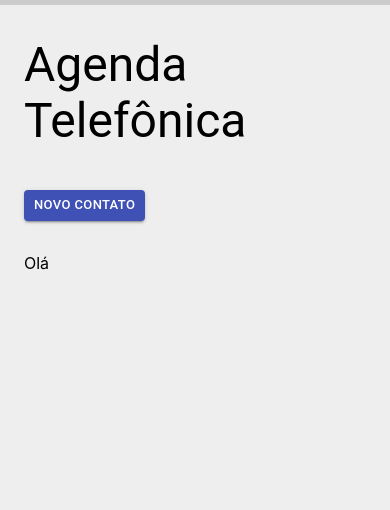
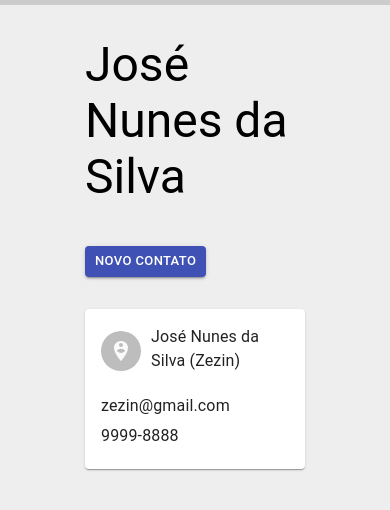
Before and after one commit to neliofrazao/phone-book, a React (Create React App) app: page /phone-detail/1 in a window 390 px wide. Shown: the top 510 px of the page. Built offline with nearby package versions, Linux system fonts and the light colour scheme; data requests are answered from the project's data file; the HTML template or start-up script is replaced by a standard one.

Commit message:
feat(PhoneDetail): get data from api anda apply in PhoneDetail context

```diff
--- a/src/container/PhoneBook/PhoneBook.js
+++ b/src/container/PhoneBook/PhoneBook.js
@@ -41,6 +41,10 @@ class PhoneBook extends Component {
   render() {
     return(
       <MainTemplate>
+        {this.state.isLoading ? (
+          <Loading />
+        ) : (
+          <>
             <AppHeader title="Agenda Telefônica" >
               <Button
                 variant="contained"
@@ -51,14 +55,12 @@ class PhoneBook extends Component {
                 Novo Contato
               </Button>
             </AppHeader>
-        {this.state.isLoading ? (
-          <Loading />
-        ) : (
             <PhoneList
               phones={this.state.phoneList}
               handlePhoneDetail={this.handlePhoneDetail}
               handleDeletePhone={this.handleDeletePhone}
             />
+          </>
         )}
       </MainTemplate>
     )
--- a/src/container/PhoneDetail/PhoneDetail.js
+++ b/src/container/PhoneDetail/PhoneDetail.js
@@ -1,9 +1,11 @@
 import React, { Component } from 'react'
 import { axios } from '../../util'
-import { Button } from '@material-ui/core'
+import { Avatar, Button, Grid, Paper, Typography } from '@material-ui/core'
+import {  PersonPinCircle, PhoneAndroidRounded } from '@material-ui/icons'
 import AppHeader from '../../component/AppHeader/AppHeader';
 import MainTemplate  from '../../template/MainTemplate'
 import Loading from '../../shared/Loading'
+import './PhoneDetail.styles.css'
 
 class PhoneDetail extends Component {
   constructor(props){
@@ -17,10 +19,10 @@ class PhoneDetail extends Component {
   getPhoneDetail = () => {
     const phoneId = this.props.match.params.phoneId
     axios.get(`phoneList/${phoneId}`).then(({ data }) => {
-      this.setState({ isLoading: false, phoneList: data })
+      console.log(data)
+      this.setState({ isLoading: false, phoneDetail: data })
     })
   }
-
 
   componentDidMount() {
     this.getPhoneDetail()
@@ -29,7 +31,11 @@ class PhoneDetail extends Component {
   render() {
     return(
       <MainTemplate>
-        <AppHeader title="Agenda Telefônica" >
+        {this.state.isLoading ? (
+          <Loading />
+        ) : (
+          <>
+            <AppHeader title={`${this.state.phoneDetail.name}`} >
               <Button
                 variant="contained"
                 color="primary"
@@ -39,10 +45,24 @@ class PhoneDetail extends Component {
                 Novo Contato
               </Button>
             </AppHeader>
-        {this.state.isLoading ? (
-          <Loading />
-        ) : (
-          <p>Olá</p>
+            <Paper className="phone-detail">
+              <Grid item xs={12} className="phone-detail-content">
+                <Avatar className="phone-detail-avatar">
+                  <PersonPinCircle />
+                </Avatar>
+                <Typography variant="body1" gutterBottom>
+                  {this.state.phoneDetail.name} ({this.state.phoneDetail.nickName})
+                </Typography>
+              </Grid>
+
+              <Typography variant="body1" gutterBottom>
+                {this.state.phoneDetail.email}
+              </Typography>
+              <Typography variant="body1" gutterBottom>
+                {this.state.phoneDetail.phoneNumer}
+              </Typography>
+            </Paper>
+          </>
         )}
       </MainTemplate>
     )
--- /dev/null
+++ b/src/container/PhoneDetail/PhoneDetail.styles.css
@@ -0,0 +1,8 @@
+
+.phone-detail { padding: 1em }
+.phone-detail-content {
+    display:  flex;
+    align-items: center;
+    padding-bottom: 1em;
+ }
+ .phone-detail-avatar{ margin-right: .5em }
--- a/src/template/MainTemplate.js
+++ b/src/template/MainTemplate.js
@@ -6,7 +6,7 @@ const MainTemplate = ({ children }) => {
   return (
     <main className="main-template">
       <Grid container justify="center" spacing={3}>
-        <Grid item xs={12} className="content">
+        <Grid item xs={8} className="content">
           {children}
         </Grid>
       </Grid>
```
Lines whose indentation alone changed are shown as unchanged.
